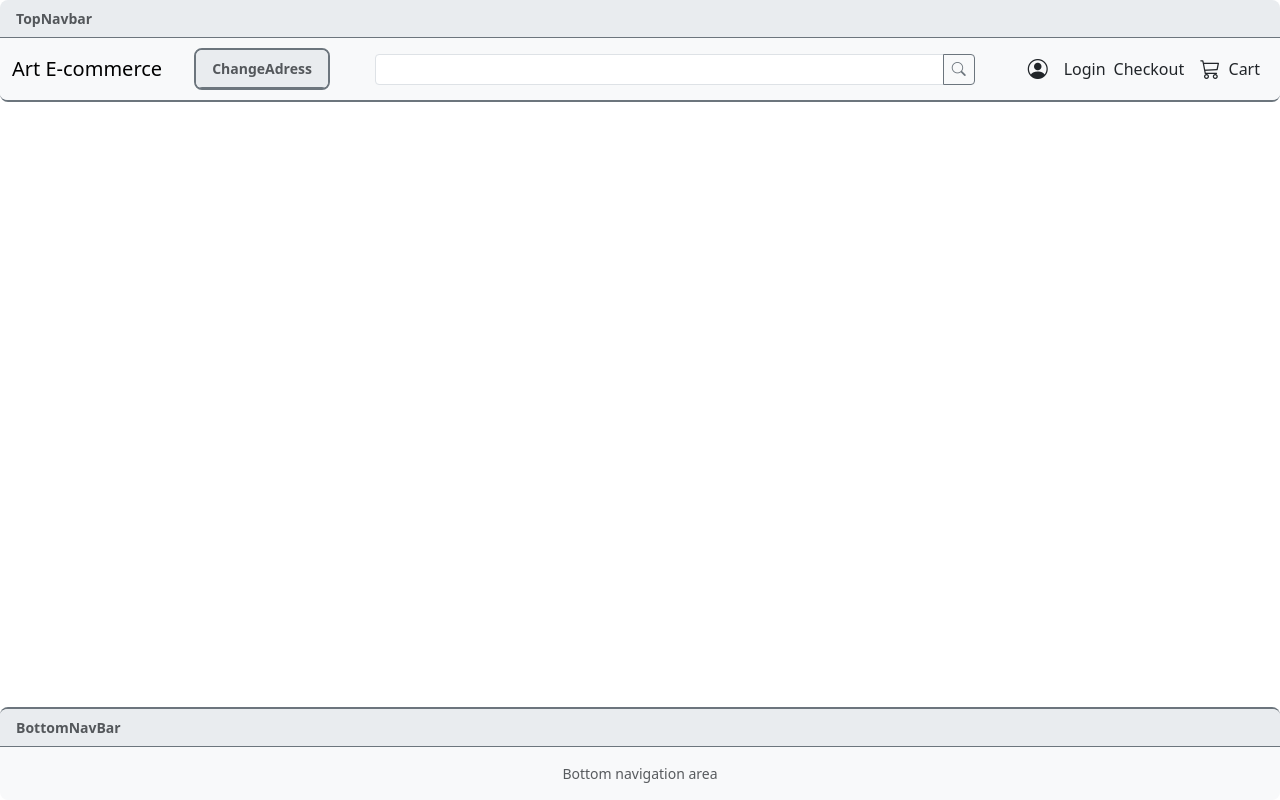
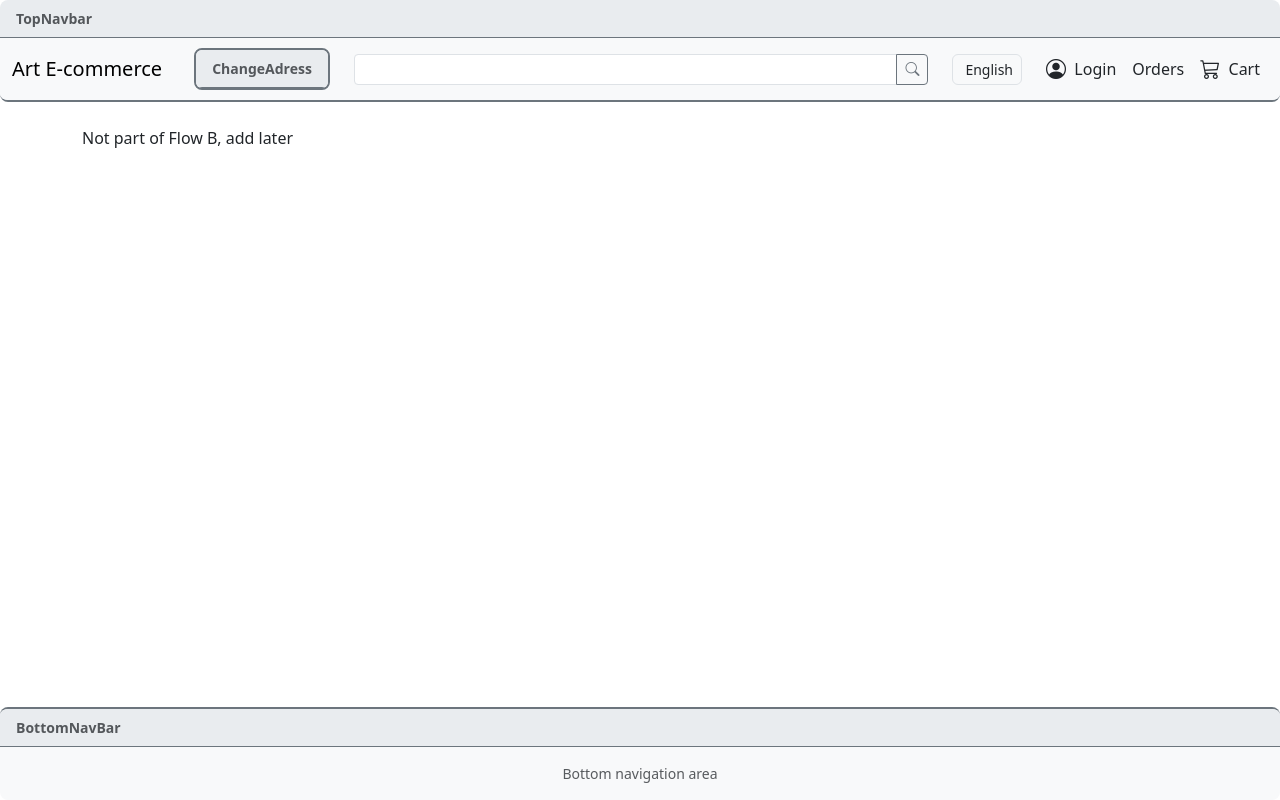
Before and after one commit to VCU-257/ugly-build-with-bootstrap-group-6, a React (Vite) app in the folder frontend/: page /orders in a window 1280 px wide. Built offline with nearby package versions, Linux system fonts and the light colour scheme.

Commit message:
Removed Checkout from Navbar, added Orders. Added Language Selector Div.  Added Order Page
also minor text changes to some buttons

```diff
--- a/frontend/src/App.jsx
+++ b/frontend/src/App.jsx
@@ -8,6 +8,7 @@ import OrderConfirmation from './pages/OrderConfirmation.jsx'
 import TopNavbar from './components/TopNavbar.jsx'
 import BottomNavBar from './components/BottomNavBar.jsx'
 import Cart from './pages/Cart.jsx'
+import Orders from './pages/Orders.jsx'
 
 const routerBasename =
   import.meta.env.BASE_URL === '/' ? undefined : import.meta.env.BASE_URL.replace(/\/$/, '')
@@ -26,6 +27,7 @@ export default function App() {
             <Route path="/checkout" element={<Checkout />} />
             <Route path="/order-confirmation" element={<OrderConfirmation />} />
             <Route path="/cart" element={<Cart />} />
+            <Route path="/orders" element={<Orders />} />
           </Routes>
         </main>
         <BottomNavBar />
--- a/frontend/src/components/TopNavbar.jsx
+++ b/frontend/src/components/TopNavbar.jsx
@@ -7,6 +7,7 @@ export default function TopNavbar() {
     <SectionOutline label="TopNavbar" className="rounded-0 border-top-0 border-start-0 border-end-0">
       <nav className="navbar navbar-expand-lg bg-body-tertiary py-2">
         <div className="container-fluid d-flex flex-nowrap align-items-center gap-2 gap-md-3">
+
           <div className="d-flex align-items-center gap-2 gap-md-3 flex-shrink-0 text-start min-w-0">
             <Link className="navbar-brand mb-0 text-truncate" to="/">
               Art E-commerce
@@ -18,11 +19,7 @@ export default function TopNavbar() {
 
           <div className="flex-grow-1 flex-shrink-1 min-w-0 d-flex justify-content-center align-items-center px-2">
             <div className="input-group input-group-sm" style={{ maxWidth: '600px', width: '100%' }}>
-              <input
-                type="search"
-                className="form-control"
-                readOnly
-              />
+              <input type="search" className="form-control" readOnly />
               <Link
                 to="/"
                 className="btn btn-outline-secondary d-flex align-items-center justify-content-center"
@@ -32,26 +29,28 @@ export default function TopNavbar() {
             </div>
           </div>
 
-          <div className="d-flex align-items-center flex-nowrap gap-1 gap-md-2 flex-shrink-0">
+          {/* LANGUAGE SWITCH */}
+          <div className="d-flex align-items-center gap-1 px-2 py-1 border rounded bg-body-tertiary">
+            <span className="fi fi-us"></span>
+            <span className="small">English</span>
+          </div>
+
+          <div className="d-flex align-items-center flex-nowrap gap-1 gap-md-2 flex-shrink-0" to="/login">
             <NavLink className="nav-link py-2 px-2 d-flex align-items-center" to="/login" aria-label="Profile">
               <i className="bi bi-person-circle fs-5" aria-hidden="true" />
-            </NavLink>
-            <NavLink className="nav-link text-nowrap" to="/login">
-              Login
+              &nbsp; Login
             </NavLink>
 
-            <NavLink className="nav-link text-nowrap" to="/checkout">
-              Checkout
+            <NavLink className="nav-link text-nowrap" to="/orders">
+              Orders
             </NavLink>
 
             <NavLink className="nav-link py-2 px-2 d-flex align-items-center" to="/cart" aria-label="Cart">
-              <i className="bi bi-cart3 fs-5" aria-hidden="true"  />
+              <i className="bi bi-cart3 fs-5" aria-hidden="true" />
               &nbsp; Cart
             </NavLink>
-            {/* <NavLink className="nav-link" to="/cart">
-              Cart
-            </NavLink> */}
           </div>
+
         </div>
       </nav>
     </SectionOutline>
--- a/frontend/src/pages/Cart.jsx
+++ b/frontend/src/pages/Cart.jsx
@@ -30,9 +30,11 @@ export default function Cart() {
         </div>
       </div>
 
-      <Link to="/checkout" className="btn btn-primary mb-5">
-        Proceed to Checkout
-      </Link>
+      <div className="d-flex justify-content-end">
+        <Link to="/checkout" className="btn btn-primary mb-5">
+            Proceed to Checkout
+        </Link>
+      </div>
 
       {/* SAVED FOR LATER */}
       <h3 className="mb-3">Saved for Later</h3>
@@ -53,7 +55,7 @@ export default function Cart() {
         </div>
 
         <div className="col-md-3 d-flex flex-column justify-content-center">
-          <button className="btn btn-primary">
+          <button className="btn btn-secondary">
             Move to Cart
           </button>
         </div>
--- a/frontend/src/pages/Listing.jsx
+++ b/frontend/src/pages/Listing.jsx
@@ -35,7 +35,7 @@ export default function Listing() {
               Add to Cart
             </button>
             <button className="btn btn-secondary">
-              Favorite
+              Save for Later
             </button>
           </div>
 
--- /dev/null
+++ b/frontend/src/pages/Orders.jsx
@@ -0,0 +1,5 @@
+export default function Orders() {
+    return(
+        <div>Not part of Flow B, add later</div>
+    )
+}
```
Also changed, not shown: 1 other file (tests, documents, lock files or other folders).
